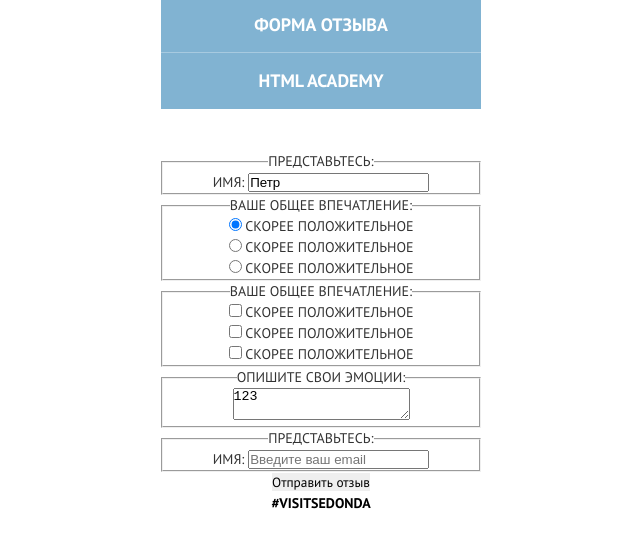
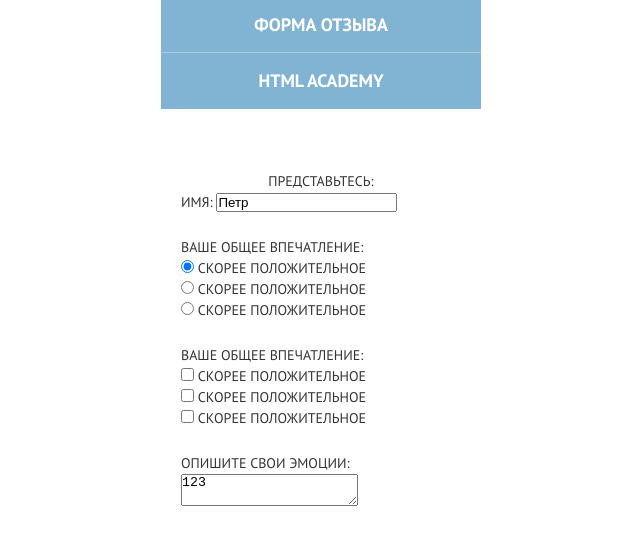
Before and after one commit to AndrewP-GH/sedona, a website: page form.html in a window 1280 px wide. Shown: the part 115-648 px from the top of the page, without its empty margins (319-959 px from the left). Drawn offline with Linux system fonts and the light colour scheme.

Commit message:
Add form cs

```diff
--- a/form.html
+++ b/form.html
@@ -129,7 +129,7 @@
     <br>
     <form class="form" method="POST" action="https://echo.htmlacademy.ru">
       <fieldset class="form-fieldset">
-        <legend>Представьтесь:</legend>
+        <legend class="form-legend">Представьтесь:</legend>
         <ul>
           <li>
             <label class="form-label">
--- a/styles.css
+++ b/styles.css
@@ -8,6 +8,7 @@
 
 /* Blocks styles */
 @import "styles/blocks/footer.css";
+@import "styles/blocks/form.css";
 @import "styles/blocks/header.css";
 @import "styles/blocks/main.css";
 @import "styles/blocks/main-banner.css";
--- /dev/null
+++ b/styles/blocks/form.css
@@ -0,0 +1,15 @@
+.form {
+  text-align: left;
+  /* padding-top: добавить; */
+}
+
+.form-fieldset {
+  border: 0;
+  margin: 0;
+  padding: 0px 20px 24px;
+}
+
+.form-legend {
+  padding-top: 20px;
+  text-align: center;
+}
```
